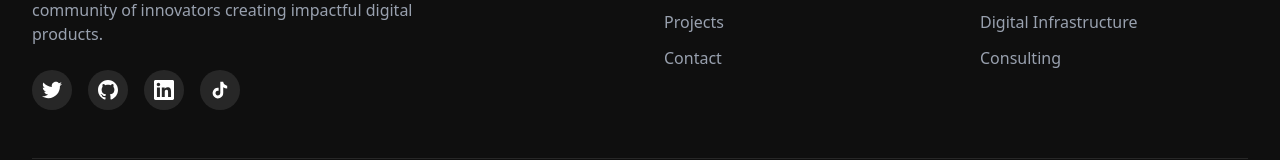
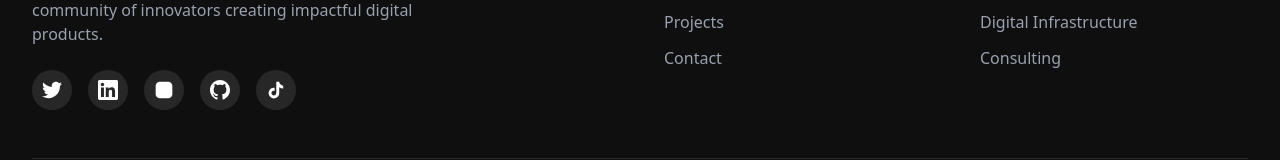
Before and after one commit to trybenode/trybenode-online, a Next.js app in the folder trybenode-online/: page /contact in a window 1280 px wide. Shown: the part 2556-2716 px from the top of the page. Built offline with nearby package versions, Linux system fonts and the light colour scheme.

Commit message:
feat: update social media links in Contact page and Footer

```diff
--- a/trybenode-online/src/app/contact/page.jsx
+++ b/trybenode-online/src/app/contact/page.jsx
@@ -244,7 +244,7 @@ export default function Contact() {
             </p>
             <div className="flex justify-center gap-4">
               <a
-                href="#"
+                href="https://twitter.com/trybenode"
                 className="w-12 h-12 sm:w-14 sm:h-14 bg-[#2d236d] text-white rounded-full flex items-center justify-center hover:bg-[#725eed] transition-all duration-300 hover:scale-110"
                 aria-label="Twitter"
               >
@@ -290,7 +290,7 @@ export default function Contact() {
                 </svg>
               </a>
               <a
-                href="#"
+                href="https://github.com/trybenode"
                 className="w-12 h-12 sm:w-14 sm:h-14 bg-[#2d236d] text-white rounded-full flex items-center justify-center hover:bg-[#725eed] transition-all duration-300 hover:scale-110"
                 aria-label="GitHub"
               >
@@ -303,7 +303,7 @@ export default function Contact() {
                 </svg>
               </a>
               <a
-                href="#"
+                href="https://www.tiktok.com/@trybenode.space"
                 className="w-12 h-12 sm:w-14 sm:h-14 bg-[#2d236d] text-white rounded-full flex items-center justify-center hover:bg-[#725eed] transition-all duration-300 hover:scale-110"
                 aria-label="TikTok"
               >
--- a/trybenode-online/src/components/Footer.jsx
+++ b/trybenode-online/src/components/Footer.jsx
@@ -25,19 +25,25 @@ export default function Footer() {
               creating impactful digital products.
             </p>
             <div className="flex gap-4">
-              <a href="#" className="w-10 h-10 bg-white/10 hover:bg-[#725eed] rounded-full flex items-center justify-center transition-colors">
+              <a href="https://twitter.com/trybenode" className="w-10 h-10 bg-white/10 hover:bg-[#725eed] rounded-full flex items-center justify-center transition-colors">
                 <svg className="w-5 h-5" fill="currentColor" viewBox="0 0 24 24">
                   <path d="M24 4.557c-.883.392-1.832.656-2.828.775 1.017-.609 1.798-1.574 2.165-2.724-.951.564-2.005.974-3.127 1.195-.897-.957-2.178-1.555-3.594-1.555-3.179 0-5.515 2.966-4.797 6.045-4.091-.205-7.719-2.165-10.148-5.144-1.29 2.213-.669 5.108 1.523 6.574-.806-.026-1.566-.247-2.229-.616-.054 2.281 1.581 4.415 3.949 4.89-.693.188-1.452.232-2.224.084.626 1.956 2.444 3.379 4.6 3.419-2.07 1.623-4.678 2.348-7.29 2.04 2.179 1.397 4.768 2.212 7.548 2.212 9.142 0 14.307-7.721 13.995-14.646.962-.695 1.797-1.562 2.457-2.549z"/>
                 </svg>
               </a>
-              <a href="#" className="w-10 h-10 bg-white/10 hover:bg-[#725eed] rounded-full flex items-center justify-center transition-colors">
+              <a href="https://www.linkedin.com/company/trybenode/" className="w-10 h-10 bg-white/10 hover:bg-[#725eed] rounded-full flex items-center justify-center transition-colors">
+                <svg className="w-5 h-5" fill="currentColor" viewBox="0 0 24 24">
+                  <path d="M20.447 20.452h-3.554v-5.569c0-1.328-.027-3.037-1.852-3.037-1.853 0-2.136 1.445-2.136 2.939v5.667H9.351V9h3.414v1.561h.046c.477-.9 1.637-1.85 3.37-1.85 3.601 0 4.267 2.37 4.267 5.455v6.286zM5.337 7.433c-1.144 0-2.063-.926-2.063-2.065 0-1.138.92-2.063 2.063-2.063 1.14 0 2.064.925 2.064 2.063 0 1.139-.925 2.065-2.064 2.065zm1.782 13.019H3.555V9h3.564v11.452zM22.225 0H1.771C.792 0 0 .774 0 1.729v20.542C0 23.227.792 24 1.771 24h20.451C23.2 24 24 23.227 24 22.271V1.729C24 .774 23.2 0 22.222 0h.003z"/>
+                </svg>
+              </a>
+              <a href="https://www.instagram.com/trybe.node.space/" className="w-10 h-10 bg-white/10 hover:bg-[#725eed] rounded-full flex items-center justify-center transition-colors">
+                <svg className="w-5 h-5" fill="currentColor" viewBox="0 0 24 24">
+                  <rect x="2" y="2" width="20" height="20" rx="5" ry="5" />
+                  <path d="M16 11.37A4 4 0 1112.63 8 4 4 0 0116 11.37zm1.5-4.87h.01" stroke="white" strokeWidth="2" fill="none" />
+                </svg>
+              </a>
+              <a href="https://github.com/trybenode" className="w-10 h-10 bg-white/10 hover:bg-[#725eed] rounded-full flex items-center justify-center transition-colors">
                 <svg className="w-5 h-5" fill="currentColor" viewBox="0 0 24 24">
                   <path d="M12 0c-6.626 0-12 5.373-12 12 0 5.302 3.438 9.8 8.207 11.387.599.111.793-.261.793-.577v-2.234c-3.338.726-4.033-1.416-4.033-1.416-.546-1.387-1.333-1.756-1.333-1.756-1.089-.745.083-.729.083-.729 1.205.084 1.839 1.237 1.839 1.237 1.07 1.834 2.807 1.304 3.492.997.107-.775.418-1.305.762-1.604-2.665-.305-5.467-1.334-5.467-5.931 0-1.311.469-2.381 1.236-3.221-.124-.303-.535-1.524.117-3.176 0 0 1.008-.322 3.301 1.23.957-.266 1.983-.399 3.003-.404 1.02.005 2.047.138 3.006.404 2.291-1.552 3.297-1.23 3.297-1.23.653 1.653.242 2.874.118 3.176.77.84 1.235 1.911 1.235 3.221 0 4.609-2.807 5.624-5.479 5.921.43.372.823 1.102.823 2.222v3.293c0 .319.192.694.801.576 4.765-1.589 8.199-6.086 8.199-11.386 0-6.627-5.373-12-12-12z"/>
-                </svg>
-              </a>
-              <a href="#" className="w-10 h-10 bg-white/10 hover:bg-[#725eed] rounded-full flex items-center justify-center transition-colors">
-                <svg className="w-5 h-5" fill="currentColor" viewBox="0 0 24 24">
-                  <path d="M20.447 20.452h-3.554v-5.569c0-1.328-.027-3.037-1.852-3.037-1.853 0-2.136 1.445-2.136 2.939v5.667H9.351V9h3.414v1.561h.046c.477-.9 1.637-1.85 3.37-1.85 3.601 0 4.267 2.37 4.267 5.455v6.286zM5.337 7.433c-1.144 0-2.063-.926-2.063-2.065 0-1.138.92-2.063 2.063-2.063 1.14 0 2.064.925 2.064 2.063 0 1.139-.925 2.065-2.064 2.065zm1.782 13.019H3.555V9h3.564v11.452zM22.225 0H1.771C.792 0 0 .774 0 1.729v20.542C0 23.227.792 24 1.771 24h20.451C23.2 24 24 23.227 24 22.271V1.729C24 .774 23.2 0 22.222 0h.003z"/>
                 </svg>
               </a>
               <a href="https://www.tiktok.com/@trybenode.space" className="w-10 h-10 bg-white/10 hover:bg-[#725eed] rounded-full flex items-center justify-center transition-colors">
```
